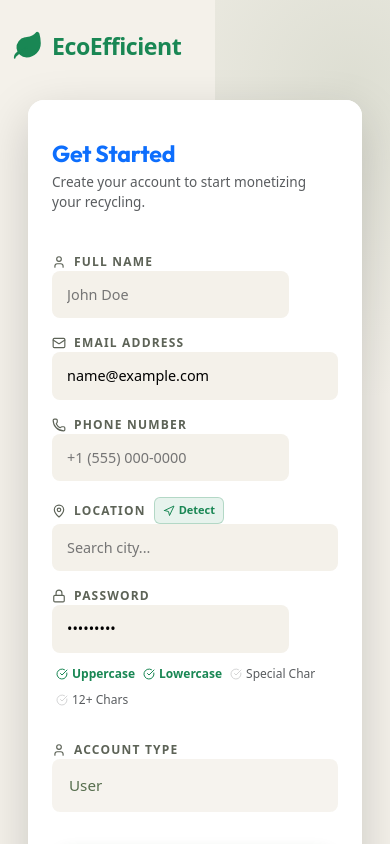
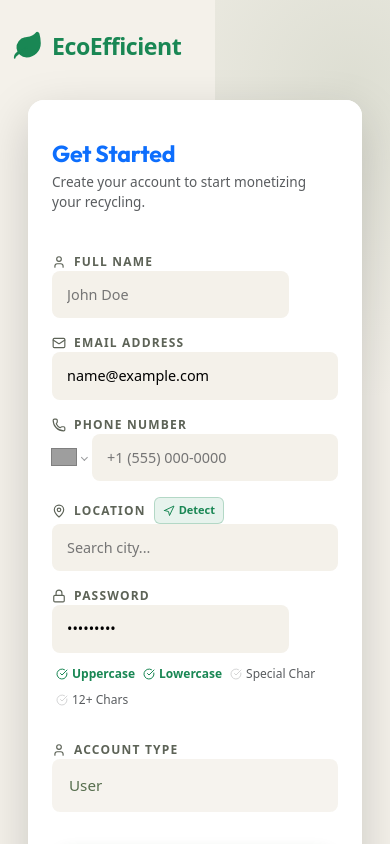
Before and after one commit to SUMAN1040/Eco-Efficient, a React (Vite) app in the folder frontend/: page /auth in a window 390 px wide. Both pictures are taken after typing "name@example.com", "Sample123" into the empty fields and a click on the button "Create one now". Shown: the top 844 px of the page. Built offline with nearby package versions, Linux system fonts and the light colour scheme; grey boxes are pictures that could not be loaded.

Commit message:
feat: integrate react-phone-number-input for phone field validation in auth form

```diff
--- a/frontend/package.json
+++ b/frontend/package.json
@@ -15,6 +15,7 @@
     "lucide-react": "^1.8.0",
     "react": "^19.2.4",
     "react-dom": "^19.2.4",
+    "react-phone-number-input": "^3.4.17",
     "react-router-dom": "^7.14.0"
   },
   "devDependencies": {
--- a/frontend/src/components/Auth/Auth.jsx
+++ b/frontend/src/components/Auth/Auth.jsx
@@ -2,6 +2,8 @@ import React, { useState } from 'react';
 import { useNavigate } from 'react-router-dom';
 import { Mail, Lock, User, MapPin, Phone, ArrowRight, ShieldAlert, Briefcase, ChevronLeft, Navigation, Loader2, CheckCircle } from 'lucide-react';
 import OtpVerification from './OtpVerification';
+import PhoneInput from 'react-phone-number-input';
+import 'react-phone-number-input/style.css';
 
 const Auth = () => {
   const navigate = useNavigate();
@@ -343,13 +345,14 @@ const Auth = () => {
                   {!isLogin && !isForgot && (
                     <div className="input-group-nature">
                       <label><Phone size={14} /> Phone Number</label>
-                      <input
-                        type="tel"
-                        name="phone"
+                      <PhoneInput
                         placeholder="+1 (555) 000-0000"
                         value={formData.phone}
-                        onChange={handleInputChange}
+                        onChange={(value) => setFormData(prev => ({ ...prev, phone: value }))}
+                        defaultCountry="IN"
                         required
+                        className="w-100"
+                        style={{ '--PhoneInput-color--focus': 'var(--primary)' }}
                       />
                     </div>
                   )}
```
Also changed, not shown: 1 other file (tests, documents, lock files or other folders).
